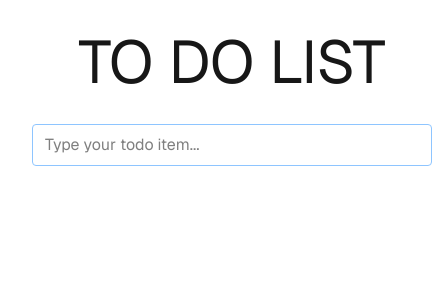
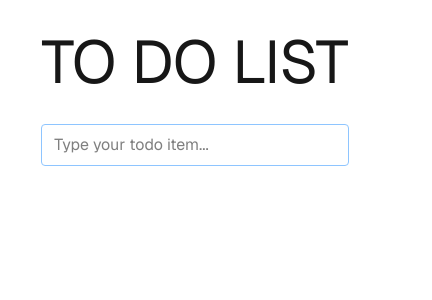
Before and after one commit to racoba/to-do-list, a Next.js app in the folder to-do-list/: page / in a window 390 px wide. Shown: the top 300 px of the page, 432 px wide, since content can reach past the window. Built offline with nearby package versions, Linux system fonts and the light colour scheme.

Commit message:
added mobile responsivity

```diff
--- a/to-do-list/src/app/page.tsx
+++ b/to-do-list/src/app/page.tsx
@@ -15,9 +15,8 @@ export default function Home() {
   };
 
   return (
-    <div className="grid grid-rows-[20px_1fr_20px] min-h-screen p-8 pb-20 gap-40 sm:p-20 font-[family-name:var(--font-geist-sans)]">
+    <div className="flex flex-col p-8 pb-20 gap-10 sm:p-20 font-[family-name:var(--font-geist-sans)]">
       <div className="flex flex-col gap-8 mx-auto items-center">
-
         <h1 className="text-6xl uppercase ">To Do List</h1>
         <SearchInput
           value={searchInputValue}
@@ -25,9 +24,9 @@ export default function Home() {
           onSubmit={onSubmitForm}
         />
       </div>
-      <main className="flex flex-col gap-[32px] row-start-2 items-center sm:items-start pl-30 w-full">
+      <div className="flex flex-col gap-[32px] row-start-2 px-6 sm:items-start w-full md:w-[60%] mx-auto">
         <CheckList options={options} onRemoveItem={onRemoveItem}/>
-      </main>
+      </div>
     </div>
   );
 }
--- a/to-do-list/src/components/SearchInput/index.tsx
+++ b/to-do-list/src/components/SearchInput/index.tsx
@@ -19,7 +19,7 @@ export const SearchInput = ({ value, setValue, onSubmit }: IProps) => {
             value={value}
             onChange={(e) => setValue(e.target.value)}
             onKeyDown={handleKeyDown}
-            className="bg-white border border-blue-300 rounded px-3 py-2 w-100 text-black"
+            className="bg-white border border-blue-300 rounded px-3 py-2 w-full md:w-100 text-black"
             placeholder="Type your todo item..."
         />
     )
```
